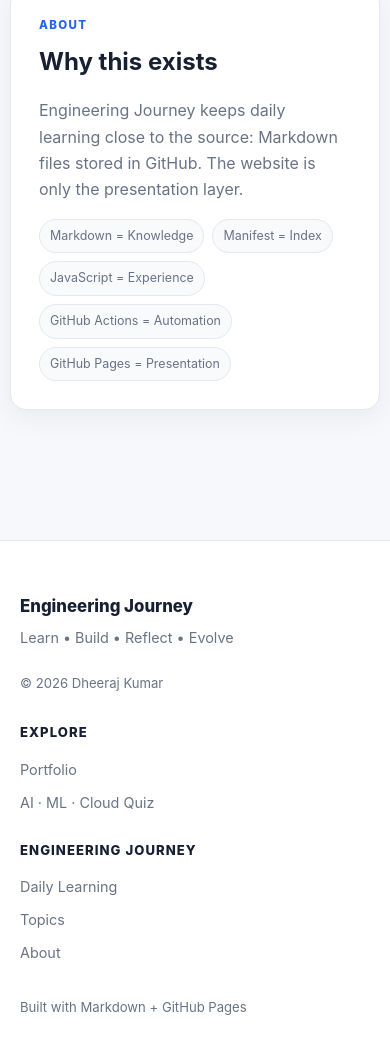
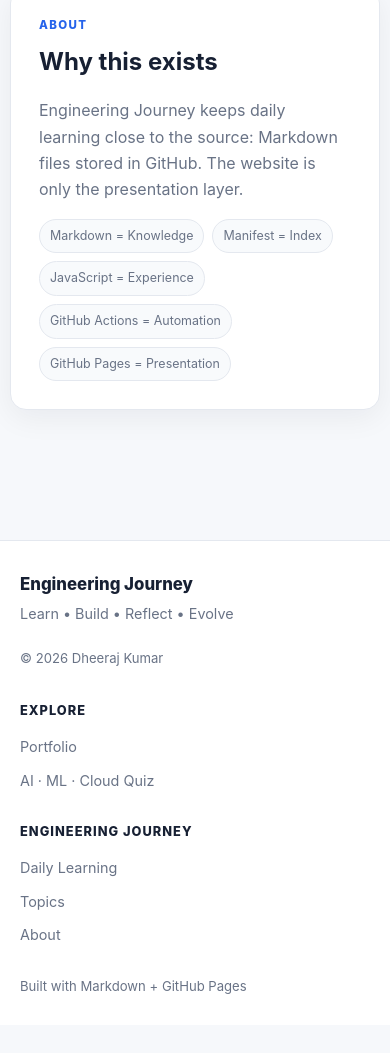
Before and after one commit to krdheeraj51/engineering-journey, a website: page index.html in a window 390 px wide. Shown: the part 3744-4797 px from the top of the page. After the commit the page ends 4769 px from the top, so only its background shows below. Drawn offline with nearby package versions, Linux system fonts and the light colour scheme.

Commit message:
update css file and footer cotent

```diff
--- a/css/main.css
+++ b/css/main.css
@@ -165,69 +165,62 @@
   box-shadow: var(--shadow);
 }
 
-.site-footer {
-  border-top: 1px solid var(--border);
-  background: var(--surface);
-  color: var(--muted);
-  padding: 22px 0;
-}
-
-.site-footer .container {
-  display: flex;
-  justify-content: space-between;
-  gap: 20px;
-}
-
 /* =========================================
    SITE FOOTER
    ========================================= */
 
 .site-footer {
+  width: 100%;
+
   margin-top: 70px;
 
   border-top: 1px solid var(--border);
 
-  background: #ffffff;
+  background: var(--surface);
+
+  color: var(--muted);
 }
 
 
 .footer-inner {
-  max-width: 1440px;
+  width: min(100% - 84px, 1440px);
 
   margin: 0 auto;
 
-  padding: 38px 42px 30px;
+  padding: 42px 0 34px;
 
   display: grid;
 
   grid-template-columns:
-    1.4fr 1fr auto;
+    1.4fr 1.4fr auto;
 
-  gap: 50px;
+  gap: 60px;
 
   align-items: start;
 }
 
 
-/* -----------------------------------------
-   Brand
-   ----------------------------------------- */
+/* =========================================
+   FOOTER BRAND
+   ========================================= */
 
 .footer-brand {
   display: flex;
 
   flex-direction: column;
 
-  gap: 5px;
+  gap: 6px;
 }
 
 
 .footer-title {
+  color: var(--text);
+
   font-size: 1.05rem;
 
   font-weight: 800;
 
-  color: var(--text);
+  line-height: 1.4;
 }
 
 
@@ -235,6 +228,8 @@
   color: var(--muted);
 
   font-size: 0.9rem;
+
+  line-height: 1.5;
 }
 
 
@@ -247,9 +242,9 @@
 }
 
 
-/* -----------------------------------------
-   Footer links
-   ----------------------------------------- */
+/* =========================================
+   FOOTER LINKS
+   ========================================= */
 
 .footer-links {
   display: flex;
@@ -263,16 +258,18 @@
 
   flex-direction: column;
 
-  gap: 9px;
+  gap: 10px;
+
+  min-width: 150px;
 }
 
 
 .footer-heading {
-  margin-bottom: 5px;
+  margin-bottom: 4px;
 
   color: var(--text);
 
-  font-size: 0.82rem;
+  font-size: 0.8rem;
 
   font-weight: 800;
 
@@ -285,9 +282,9 @@
 .footer-link-group a {
   color: var(--muted);
 
+  font-size: 0.9rem;
+
   text-decoration: none;
-
-  font-size: 0.9rem;
 
   transition:
     color 0.15s ease,
@@ -302,9 +299,9 @@
 }
 
 
-/* -----------------------------------------
-   Footer meta
-   ----------------------------------------- */
+/* =========================================
+   FOOTER META
+   ========================================= */
 
 .footer-meta {
   align-self: end;
@@ -313,6 +310,8 @@
 
   font-size: 0.82rem;
 
+  line-height: 1.5;
+
   text-align: right;
 
   white-space: nowrap;
--- a/css/responsive.css
+++ b/css/responsive.css
@@ -73,19 +73,24 @@
     flex-direction: column;
   }
 
-  .site-footer .container {
+  /* .site-footer .container {
     flex-direction: column;
-  }
+  } */
 }
 
-@media (max-width: 900px) {
+/* =========================================
+   FOOTER RESPONSIVE
+   ========================================= */
+
+@media (max-width: 1000px) {
 
   .footer-inner {
-    grid-template-columns: 1fr 1fr;
+    width: min(100% - 48px, 1440px);
+
+    grid-template-columns:
+      1fr 1fr;
 
     gap: 35px;
-
-    padding: 32px 24px;
   }
 
   .footer-meta {
@@ -93,7 +98,7 @@
 
     text-align: left;
 
-    padding-top: 5px;
+    align-self: start;
   }
 
 }
@@ -102,18 +107,20 @@
 @media (max-width: 640px) {
 
   .footer-inner {
+    width: calc(100% - 40px);
+
     grid-template-columns: 1fr;
 
-    gap: 28px;
+    gap: 30px;
 
-    padding: 30px 20px;
+    padding: 32px 0 28px;
   }
 
 
   .footer-links {
     flex-direction: column;
 
-    gap: 25px;
+    gap: 28px;
   }
 
 
--- a/index.html
+++ b/index.html
@@ -186,7 +186,9 @@
 
     <div class="footer-inner">
 
+      <!-- Brand -->
       <div class="footer-brand">
+
         <div class="footer-title">
           Engineering Journey
         </div>
@@ -198,22 +200,24 @@
         <div class="footer-copyright">
           © 2026 Dheeraj Kumar
         </div>
+
       </div>
 
 
+      <!-- Navigation -->
       <div class="footer-links">
 
         <div class="footer-link-group">
 
-          <span class="footer-heading">
+          <div class="footer-heading">
             Explore
-          </span>
+          </div>
 
-          <a href="https://krdheeraj51.github.io/" target="_blank" rel="noopener noreferrer">
+          <a href="https://krdheeraj51.github.io/">
             Portfolio
           </a>
 
-          <a href="https://krdheeraj51.github.io/ai-ml-cloud-quiz/" target="_blank" rel="noopener noreferrer">
+          <a href="https://krdheeraj51.github.io/ai-ml-cloud-quiz/">
             AI · ML · Cloud Quiz
           </a>
 
@@ -222,11 +226,11 @@
 
         <div class="footer-link-group">
 
-          <span class="footer-heading">
+          <div class="footer-heading">
             Engineering Journey
-          </span>
+          </div>
 
-          <a href="#daily-learning">
+          <a href="./">
             Daily Learning
           </a>
 
@@ -243,6 +247,7 @@
       </div>
 
 
+      <!-- Footer description -->
       <div class="footer-meta">
 
         <span>
@@ -252,6 +257,7 @@
       </div>
 
     </div>
+
   </footer>
   <script src="https://cdn.jsdelivr.net/npm/marked/marked.min.js"></script>
   <script src="js/config/config.js"></script>
```
